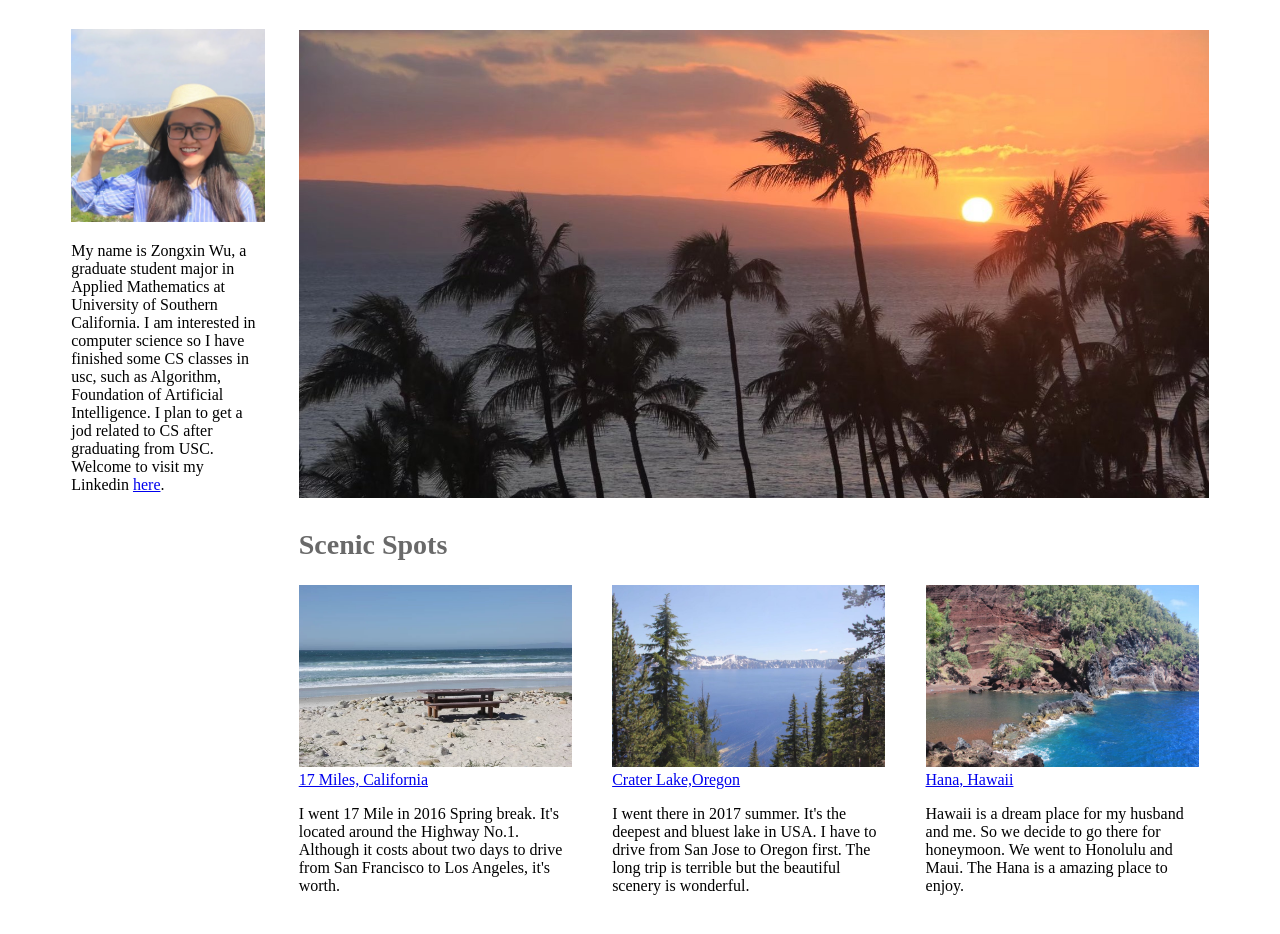
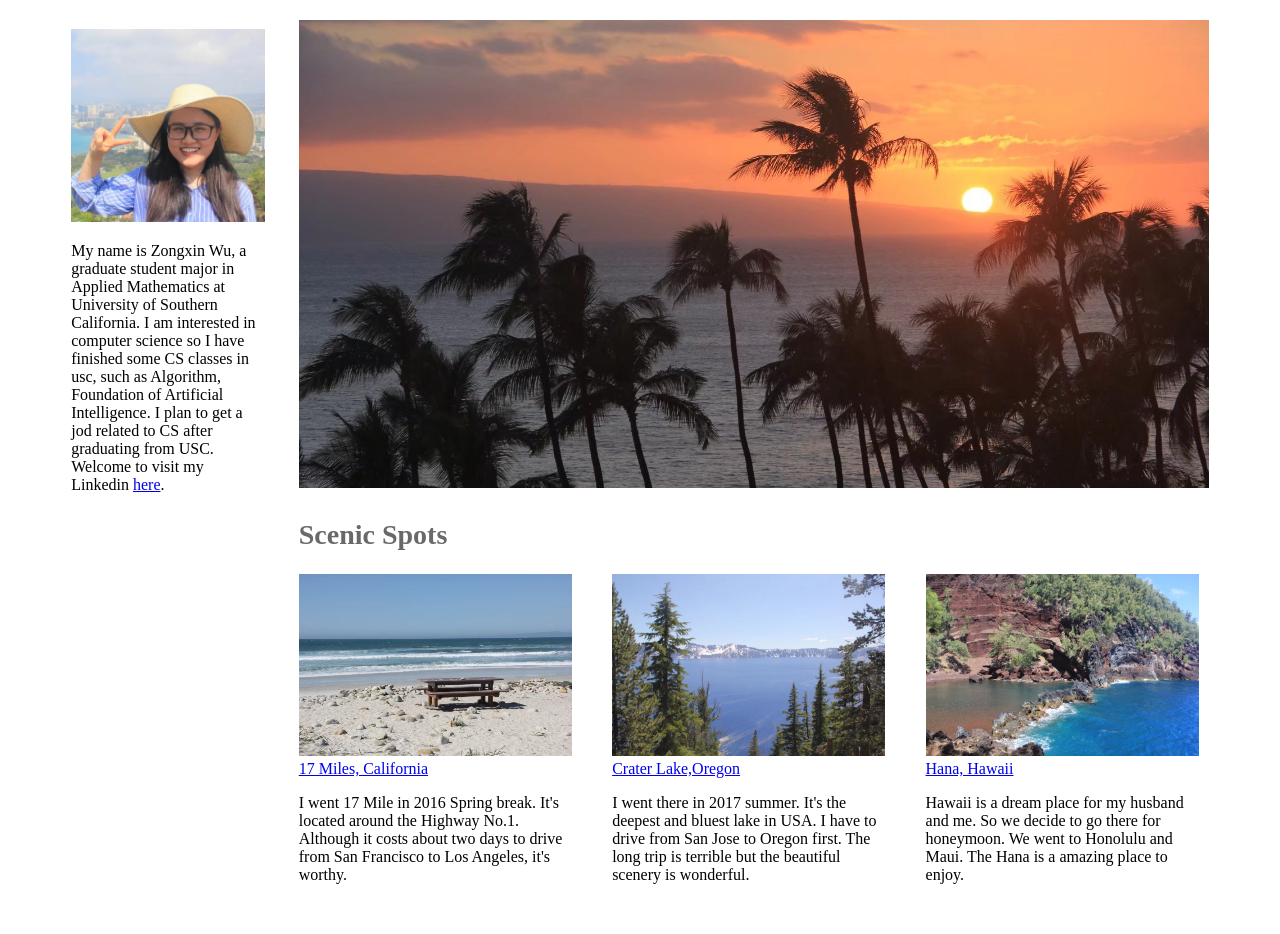
Before and after one commit to zongxinwu92/udacityProject2, a plain HTML site: page portfolio.html in a window 1280 px wide. Shown: the part 184-1118 px from the top of the page. After the commit the page ends 1092 px from the top, so only its background shows below. Drawn offline with Linux system fonts and the light colour scheme.

Commit message:
fix bugs

```diff
--- a/desktop.css
+++ b/desktop.css
@@ -43,7 +43,7 @@ p {
 ul {
     list-style-type: none;
     padding:0;
-    marigin:0;
+    margin:0;
     max-width:100%;
     min-width:48px;
     min-height:48px;
--- a/pad.css
+++ b/pad.css
@@ -46,7 +46,7 @@ p,a {
 ul {
     list-style-type: none;
     padding:0;
-    marigin:0;
+    margin:0;
     max-width:100%;
     min-width:48px;
     min-height:48px;
--- a/phone.css
+++ b/phone.css
@@ -43,7 +43,7 @@ p {
 ul {
     list-style-type: none;
     padding:0;
-    marigin:0;
+    margin:0;
     max-width:100%;
     min-width:48px;
     min-height:48px;
--- a/portfolio.html
+++ b/portfolio.html
@@ -9,9 +9,10 @@
     <link rel="stylesheet" media="screen and (min-width:801px)" href="desktop.css">
 </head>
 <body>
-
+    <!-- Use content class to set the whole page's margin -->
     <div class="content">
 
+        <!-- In the left of the website, set it as a small section to introduce myself -->
         <div class="left_part">
             <img class="myself" src="image/myself.jpg" alt="my photo">
             <p> My name is Zongxin Wu, a graduate student major in Applied Mathematics at University of
@@ -22,6 +23,8 @@
             </p>
         </div>
 
+        <!--In the right side, it consist three parts: header, main picture and secondary pictures(spots)-->
+        <!-- Header part -->
         <div class="right_part">
             <header class="header">
                 <img class="header_logo" src="image/logo.png" alt="Wu">
@@ -32,18 +35,19 @@
             </header>
 
             <main>
-                <section class="main_picture">
-                    <img class="main_picture" src="image/mainPicture.jpeg" alt="sunset">
-                </section>
+                <!-- Main picture -->
+                <img class="main_picture" src="image/mainPicture.jpeg" alt="sunset">
 
+                <!-- Secondary pictures -->
                 <section class="secondary_picture">
                     <h2 class="secondary_title">Scenic Spots</h2>
+                    <!-- use unsorted list to show the three different spots -->
                     <ul class="all_pictures">
                         <li class="spot_picture_1">
                             <img class="spot_img" src="image/pic1.jpeg" alt="17 Miles">
                             <span><a href="https://www.pebblebeach.com/17-mile-drive/">17 Miles, California</a></span>
                             <p>I went 17 Mile in 2016 Spring break. It's located around the Highway No.1.
-                                Although it costs about two days to drive from San Francisco to Los Angeles, it's worth.
+                                Although it costs about two days to drive from San Francisco to Los Angeles, it's worthy.
                             </p>
                         </li>
                         <li class="spot_picture_2">
```
